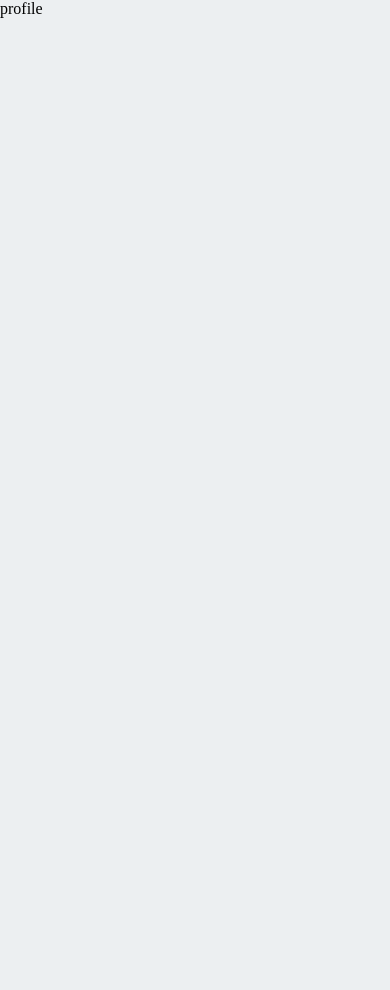
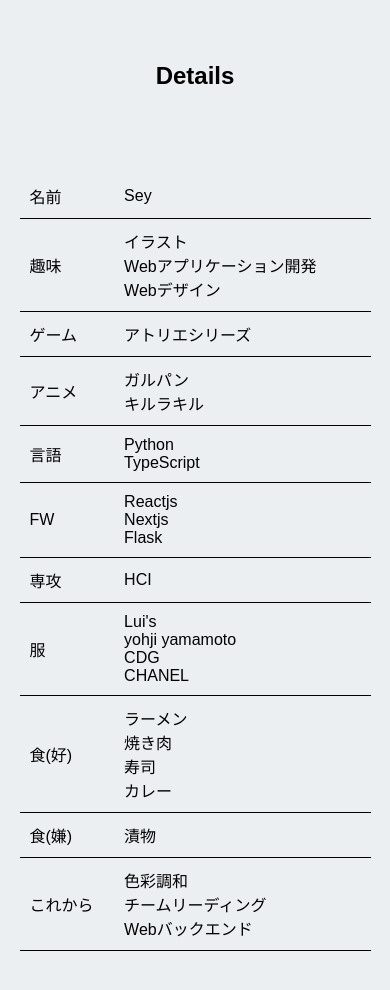
Before and after one commit to Seyyyy/Sey, a Next.js app: page /profile in a window 390 px wide. Shown: the top 990 px of the page. Before the commit the page ends 844 px from the top, so only its background shows below. Built offline with nearby package versions, Linux system fonts and the light colour scheme.

Commit message:
feat: add table design(details)

```diff
--- /dev/null
+++ b/src/pages/Profile.module.css
@@ -0,0 +1,15 @@
+.details {
+    padding-top: 5vh;
+    padding-bottom: 5vh;
+    text-align: center;
+}
+.table {
+    text-align: left;
+    width: 60%;
+    margin: 0 auto;
+}
+@media screen and (max-width: 600px){
+    .table {
+        width: 90%;
+    }
+}
--- a/src/pages/profile.tsx
+++ b/src/pages/profile.tsx
@@ -1,8 +1,88 @@
 import React from 'react'
+import Subtitle from '../components/Subtitle'
+import styles from './Profile.module.css'
 
 const Profile = () => {
     return(
-        <div>profile</div>
+        <React.Fragment>
+            <div className={styles.details}>
+                <Subtitle text={'Details'}/>
+                <table className={styles.table}>
+                    <tbody>
+                        <tr>
+                            <td>名前</td><td>Sey</td>
+                        </tr>
+                        <tr>
+                            <td>趣味</td>
+                            <td>イラスト<br />
+                            Webアプリケーション開発<br />
+                            Webデザイン
+                            </td>
+                        </tr>
+                        <tr>
+                            <td>ゲーム</td><td>アトリエシリーズ</td>
+                        </tr>
+                        <tr>
+                            <td>アニメ</td>
+                            <td>
+                                ガルパン<br />
+                                キルラキル<br />
+                            </td>
+                        </tr>
+                        <tr>
+                            <td>言語</td>
+                            <td>
+                                Python<br />
+                                TypeScript
+                            </td>
+                        </tr>
+                        <tr>
+                            <td>FW</td>
+                            <td>
+                                Reactjs<br />
+                                Nextjs<br />
+                                Flask
+                            </td>
+                        </tr>
+                        <tr>
+                            <td>専攻</td><td>HCI</td>
+                        </tr>
+                        <tr>
+                            <td>服</td>
+                            <td>
+                                Lui's<br />
+                                yohji yamamoto<br />
+                                CDG<br />
+                                CHANEL
+                            </td>
+                        </tr>
+                        <tr>
+                            <td>食(好)</td>
+                            <td>
+                                ラーメン<br />
+                                焼き肉<br />
+                                寿司<br />
+                                カレー
+                            </td>
+                        </tr>
+                        <tr>
+                            <td>食(嫌)</td>
+                            <td>
+                                漬物
+                            </td>
+                        </tr>
+                        <tr>
+                            <td>これから</td>
+                            <td>
+                                色彩調和<br />
+                                チームリーディング<br />
+                                Webバックエンド
+                            </td>
+                        </tr>
+                    </tbody>
+                </table>
+            </div>
+        </React.Fragment>
     )
 }
 
--- a/src/style/style.css
+++ b/src/style/style.css
@@ -54,19 +54,19 @@ table{
     margin-bottom: 5vh;
     font-family: 'Arial';
     color: var(--main-color);
+    border-collapse: collapse;
 }
 tr{
     width: auto;
     height: 5vh;
-}
-tr:nth-child(odd) td {
-    background-color: var(--base-color-dark);
 }
 td{
     background-color: var(--base-color);
     padding-left: 10px;
     padding-top: 10px;
     padding-bottom: 10px;
+    border-bottom: 1px solid black;
+
 }
 a:hover{
     cursor: pointer;
```
